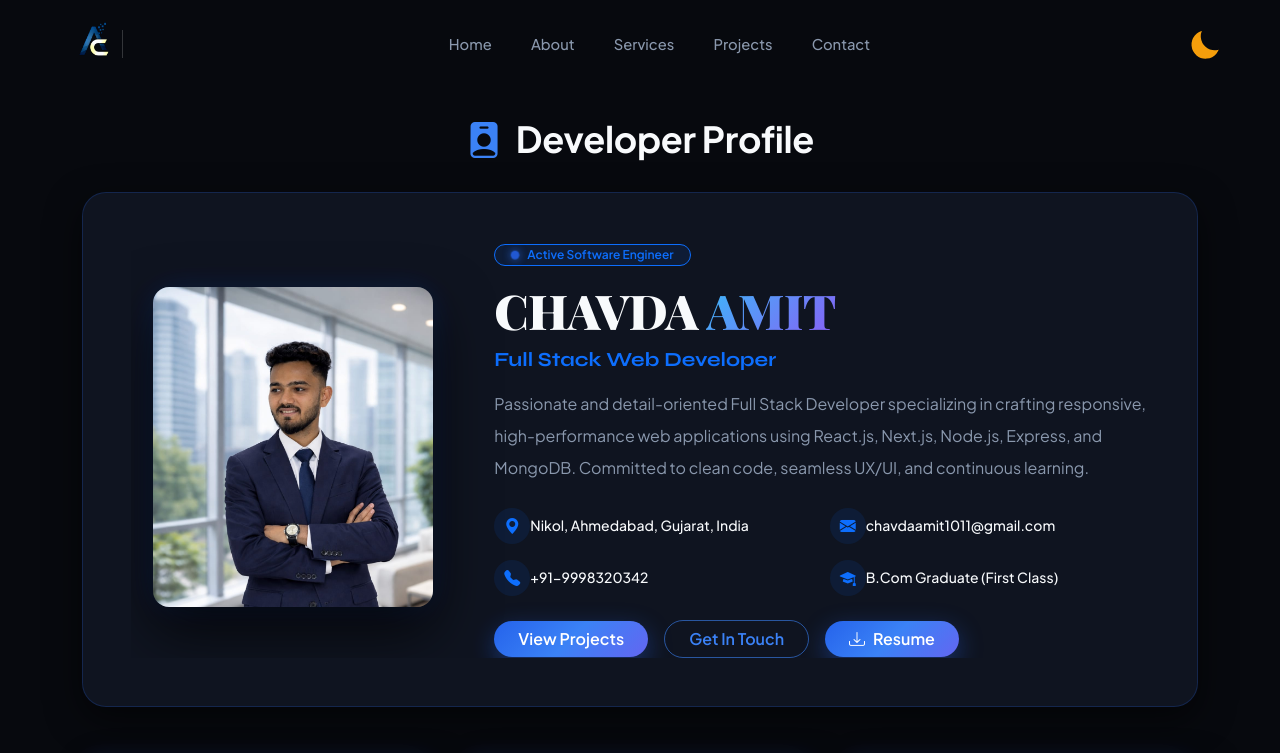
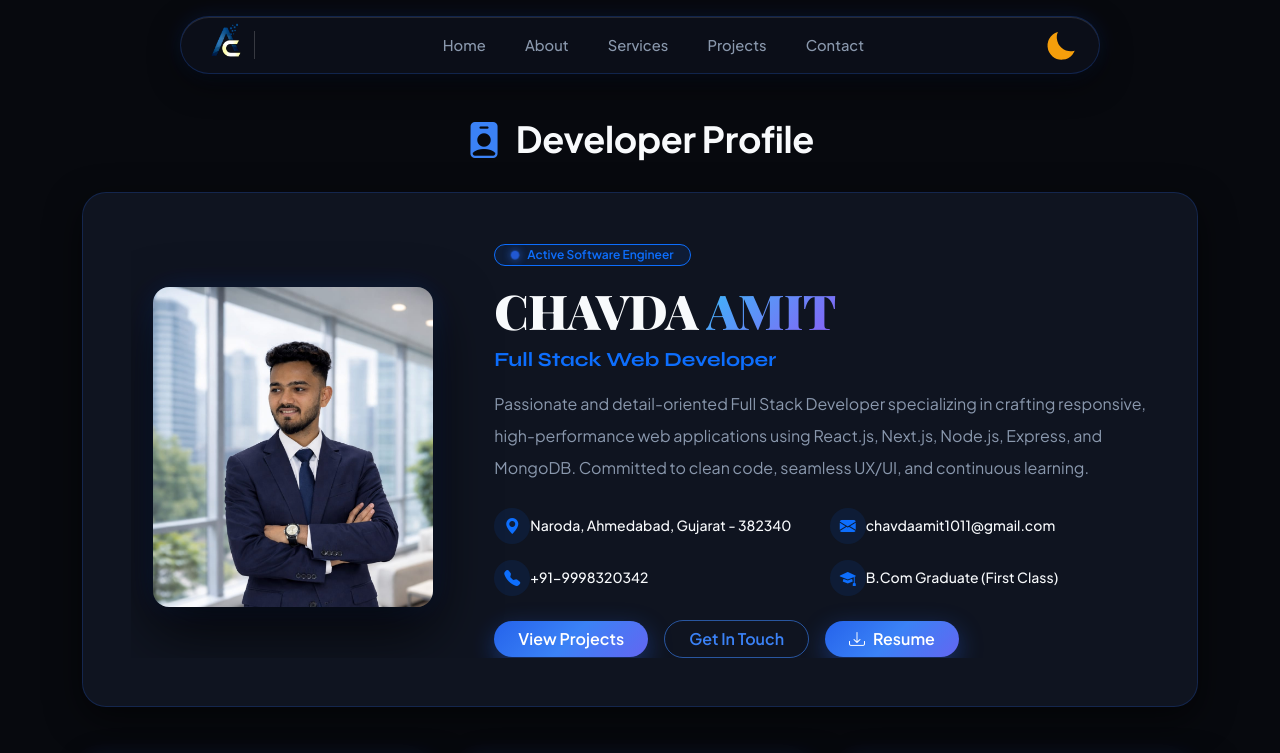
Before and after one commit to chavdaamit1011-svg/Portfolio, a React (Vite) app: page /#/profile in a window 1280 px wide. Shown: the top 753 px of the page. Built offline with nearby package versions, Linux system fonts and the light colour scheme; a web font is replaced by a local one.

Commit message:
feat: implement core UI components and styling for portfolio contact and navigation sections

```diff
--- a/src/components/About.tsx
+++ b/src/components/About.tsx
@@ -293,7 +293,7 @@ export default function About() {
                     >
                       <i className="bi bi-linkedin text-primary me-1"></i>Kalpit Evolution <i className="bi bi-box-arrow-up-right x-small"></i>
                     </a>
-                    <span className="text-custom-muted font-normal">• Nikol, Ahmedabad</span>
+                    <span className="text-custom-muted font-normal">• Naroda, Ahmedabad - 382340</span>
                   </p>
                 </div>
               </div>
--- a/src/components/Contact.tsx
+++ b/src/components/Contact.tsx
@@ -57,7 +57,7 @@ export default function Contact() {
                 </div>
                 <div>
                   <h5 className="fs-6 fw-bold text-custom-heading mb-1">Location</h5>
-                  <p className="text-custom-muted small mb-0">Nikol, Ahmedabad, Gujarat, India</p>
+                  <p className="text-custom-muted small mb-0">Naroda, Ahmedabad, Gujarat - 382340</p>
                 </div>
               </div>
 
--- a/src/components/Navbar.tsx
+++ b/src/components/Navbar.tsx
@@ -76,6 +76,38 @@ export default function Navbar({ theme, toggleTheme }: NavbarProps) {
       }
     }
   }, [isMobileMenuOpen, isProfileDrawerOpen])
+
+  // Global Right-to-Left Touch Swipe gesture to open Profile Drawer on Mobile screens
+  useEffect(() => {
+    let startX = 0
+    let startY = 0
+
+    const handleGlobalTouchStart = (e: TouchEvent) => {
+      startX = e.touches[0].clientX
+      startY = e.touches[0].clientY
+    }
+
+    const handleGlobalTouchEnd = (e: TouchEvent) => {
+      if (isProfileDrawerOpen) return
+      const endX = e.changedTouches[0].clientX
+      const endY = e.changedTouches[0].clientY
+      const deltaX = endX - startX
+      const deltaY = endY - startY
+
+      // Trigger ProfileDrawer open on mobile when swiping Right-to-Left (deltaX < -50px)
+      if (Math.abs(deltaX) > Math.abs(deltaY) && deltaX < -50 && window.innerWidth <= 768) {
+        setIsProfileDrawerOpen(true)
+      }
+    }
+
+    window.addEventListener('touchstart', handleGlobalTouchStart, { passive: true })
+    window.addEventListener('touchend', handleGlobalTouchEnd, { passive: true })
+
+    return () => {
+      window.removeEventListener('touchstart', handleGlobalTouchStart)
+      window.removeEventListener('touchend', handleGlobalTouchEnd)
+    }
+  }, [isProfileDrawerOpen])
 
   return (
     <>
--- a/src/components/Profile.tsx
+++ b/src/components/Profile.tsx
@@ -68,7 +68,7 @@ export default function Profile() {
                       <div className="rounded-circle p-2 bg-primary bg-opacity-10 text-primary d-flex align-items-center justify-content-center" style={{ width: '36px', height: '36px' }}>
                         <i className="bi bi-geo-alt-fill"></i>
                       </div>
-                      <span className="small fw-medium">Nikol, Ahmedabad, Gujarat, India</span>
+                      <span className="small fw-medium">Naroda, Ahmedabad, Gujarat - 382340</span>
                     </div>
                   </div>
                   <div className="col-sm-6">
--- a/src/components/ProfileDrawer.tsx
+++ b/src/components/ProfileDrawer.tsx
@@ -278,7 +278,7 @@ export default function ProfileDrawer({ isOpen, onClose }: ProfileDrawerProps) {
                     </div>
                     <span className="small fw-semibold text-custom-heading">Location</span>
                   </div>
-                  <span className="small text-custom-muted text-end fw-medium ps-2">Naroda, Ahmedabad</span>
+                  <span className="small text-custom-muted text-end fw-medium ps-2">Naroda, Ahmedabad - 382340</span>
                 </div>
 
                 {/* ✉️ Email (Clickable) */}
--- a/src/styles/index.css
+++ b/src/styles/index.css
@@ -58,47 +58,29 @@
   --toggle-color: #6366f1;
 }
 
-/* Single Unified Floating Navbar Header Bar (Full Screen Transparent at top, Glass Dock on scroll) */
+/* Single Unified Floating Navbar Header Bar (Frosted Glass Backdrop Blur & Solid Pill) */
 .unified-navbar-bar {
-  background: transparent !important;
-  backdrop-filter: blur(0px) !important;
-  -webkit-backdrop-filter: blur(0px) !important;
-  border: 1px solid transparent !important;
-  border-radius: 0 !important;
-  box-shadow: none !important;
-  transition: all 0.35s cubic-bezier(0.4, 0, 0.2, 1);
-  max-width: 100% !important;
-  margin: 0 auto;
-  padding: 0.4rem 0.5rem !important;
-}
-
-[data-theme='light'] .unified-navbar-bar {
-  background: transparent !important;
-  border-color: transparent !important;
-  box-shadow: none !important;
-}
-
-/* Premium Sticky Glass Header State on Scroll */
-.unified-navbar-bar.scrolled {
-  background: rgba(12, 16, 25, 0.85) !important;
-  backdrop-filter: blur(20px) saturate(180%) !important;
-  -webkit-backdrop-filter: blur(20px) saturate(180%) !important;
+  background: rgba(12, 16, 25, 0.92) !important;
+  backdrop-filter: blur(24px) saturate(180%) !important;
+  -webkit-backdrop-filter: blur(24px) saturate(180%) !important;
   border: 1px solid rgba(37, 99, 235, 0.25) !important;
   border-radius: 50rem !important;
   max-width: 920px !important;
-  padding: 0.45rem 1.35rem 0.45rem 0.6rem !important;
+  margin: 0 auto;
+  padding: 0.45rem 1.25rem 0.45rem 0.5rem !important;
   box-shadow:
     0 10px 30px rgba(0, 0, 0, 0.5),
     inset 0 1px 0 rgba(255, 255, 255, 0.12),
     0 0 20px rgba(37, 99, 235, 0.15) !important;
-}
-
-[data-theme='light'] .unified-navbar-bar.scrolled {
-  background: rgba(255, 255, 255, 0.88) !important;
-  border-color: rgba(0, 0, 0, 0.08) !important;
+  transition: all 0.35s cubic-bezier(0.4, 0, 0.2, 1);
+}
+
+[data-theme='light'] .unified-navbar-bar {
+  background: rgba(255, 255, 255, 0.94) !important;
+  border-color: rgba(0, 0, 0, 0.1) !important;
   box-shadow:
     0 10px 30px rgba(0, 0, 0, 0.08),
-    inset 0 1px 0 rgba(255, 255, 255, 0.9),
+    inset 0 1px 0 rgba(255, 255, 255, 0.95),
     0 0 20px rgba(37, 99, 235, 0.08) !important;
 }
 
@@ -1186,11 +1168,11 @@ body {
     padding: 0.25rem 0.65rem 0.25rem 0.25rem !important;
   }
   .brand-logo-wrapper {
-    margin-left: -14px !important;
+    margin-left: -8px !important;
   }
   .brand-logo-img {
-    height: 36px !important;
-    transform: scale(1.2) !important;
+    height: 44px !important;
+    transform: scale(1.45) !important;
     transform-origin: left center !important;
   }
   .profile-img-square {
```
